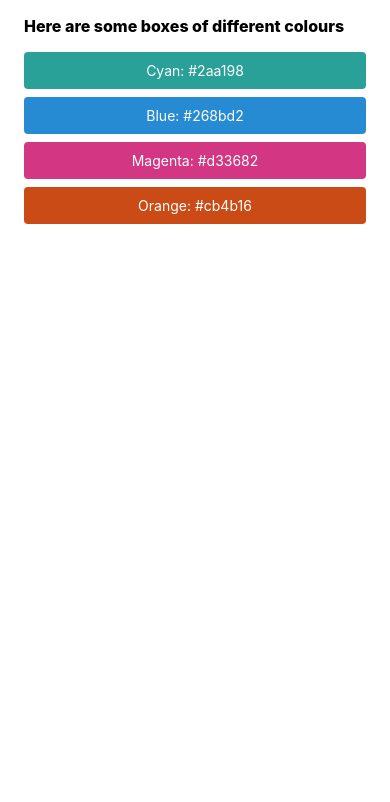
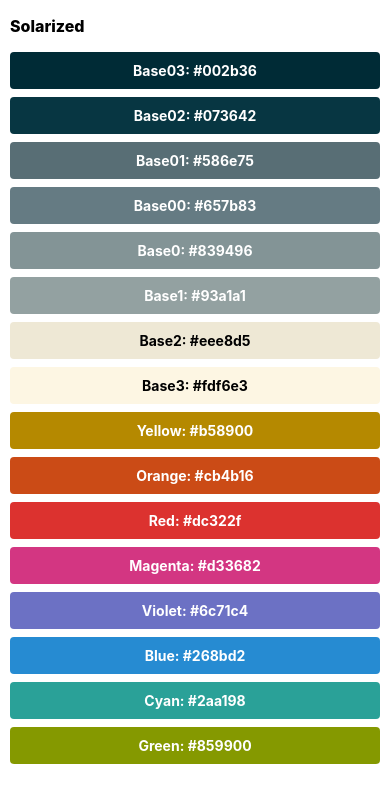
Before and after one commit to carusog/react-native-color-palettes, a React Native app: screen / in a window 390 px wide. Shown: the top 802 px of the page. Built offline with nearby package versions, Linux system fonts and the light colour scheme.

Commit message:
use FlatList

```diff
--- a/App.js
+++ b/App.js
@@ -1,30 +1,46 @@
 import React from 'react';
 import { StatusBar } from 'expo-status-bar';
-import { StyleSheet, Text, View, SafeAreaView } from 'react-native';
+import { StyleSheet, Text, View, SafeAreaView, FlatList } from 'react-native';
+import { ColorBox } from './components/ColorBox';
+
+const COLORS = [
+  { colorName: 'Base03', hexCode: '#002b36' },
+  { colorName: 'Base02', hexCode: '#073642' },
+  { colorName: 'Base01', hexCode: '#586e75' },
+  { colorName: 'Base00', hexCode: '#657b83' },
+  { colorName: 'Base0', hexCode: '#839496' },
+  { colorName: 'Base1', hexCode: '#93a1a1' },
+  { colorName: 'Base2', hexCode: '#eee8d5' },
+  { colorName: 'Base3', hexCode: '#fdf6e3' },
+  { colorName: 'Yellow', hexCode: '#b58900' },
+  { colorName: 'Orange', hexCode: '#cb4b16' },
+  { colorName: 'Red', hexCode: '#dc322f' },
+  { colorName: 'Magenta', hexCode: '#d33682' },
+  { colorName: 'Violet', hexCode: '#6c71c4' },
+  { colorName: 'Blue', hexCode: '#268bd2' },
+  { colorName: 'Cyan', hexCode: '#2aa198' },
+  { colorName: 'Green', hexCode: '#859900' },
+];
 
 export default function App() {
-  console.log('🪲', '🐞');
   return (
     <SafeAreaView style={styles.safeArea}>
-      <View style={styles.container}>
-        <Text style={styles.title}>
-          Here are some boxes of different colours
-        </Text>
-        <View style={[styles.cyan, styles.color]}>
-          <Text style={styles.colorText}>Cyan: #2aa198</Text>
-        </View>
-        <View style={[styles.blue, styles.color]}>
-          <Text style={styles.colorText}>Blue: #268bd2</Text>
-        </View>
-        <View style={[styles.magenta, styles.color]}>
-          <Text style={styles.colorText}>Magenta: #d33682</Text>
-        </View>
-        <View style={[styles.orange, styles.color]}>
-          <Text style={styles.colorText}>Orange: #cb4b16</Text>
-        </View>
-
-        <StatusBar style="auto" />
-      </View>
+      <FlatList
+        style={styles.container}
+        data={COLORS}
+        keyExtractor={(item) => item.colorName}
+        renderItem={({ item }) => {
+          return (
+            <ColorBox
+              colorName={item.colorName}
+              hexCode={item.hexCode}
+              luminosity={item.luminosity}
+            />
+          );
+        }}
+        ListHeaderComponent={<Text style={styles.title}>Solarized</Text>}
+      />
+      <StatusBar style="auto" />
     </SafeAreaView>
   );
 }
@@ -36,35 +52,11 @@
     alignSelf: 'flex-start',
     fontSize: 16,
   },
-  color: {
-    width: '100%',
-    marginBottom: 8,
-    padding: 10,
-    borderRadius: 4,
-  },
-  colorText: {
-    color: 'white',
-    textAlign: 'center',
-  },
-  cyan: {
-    backgroundColor: '#2aa198',
-  },
-  blue: {
-    backgroundColor: '#268bd2',
-  },
-  magenta: {
-    backgroundColor: '#d33682',
-  },
-  orange: {
-    backgroundColor: '#cb4b16',
-  },
   safeArea: {
     flexGrow: 1,
   },
   container: {
-    width: '100%',
-    flexGrow: 1,
-    alignItems: 'center',
-    paddingHorizontal: 24,
+    paddingHorizontal: 10,
+    paddingBottom: 10,
   },
 });
--- /dev/null
+++ b/components/ColorBox.js
@@ -0,0 +1,34 @@
+import React from 'react';
+import { View, Text, StyleSheet } from 'react-native';
+
+export const ColorBox = ({ colorName, hexCode, luminosity }) => {
+  const boxColor = {
+    backgroundColor: hexCode,
+  };
+  const textColor = {
+    color:
+      parseInt(hexCode.replace('#', ''), 16) > 0xffffff / 1.1
+        ? 'black'
+        : 'white',
+  };
+  return (
+    <View style={[styles.color, boxColor]}>
+      <Text style={[styles.colorText, textColor]}>
+        {colorName}: {hexCode}
+      </Text>
+    </View>
+  );
+};
+
+const styles = StyleSheet.create({
+  color: {
+    width: 'auto',
+    marginBottom: 8,
+    padding: 10,
+    borderRadius: 4,
+  },
+  colorText: {
+    textAlign: 'center',
+    fontWeight: 'bold',
+  },
+});
```
